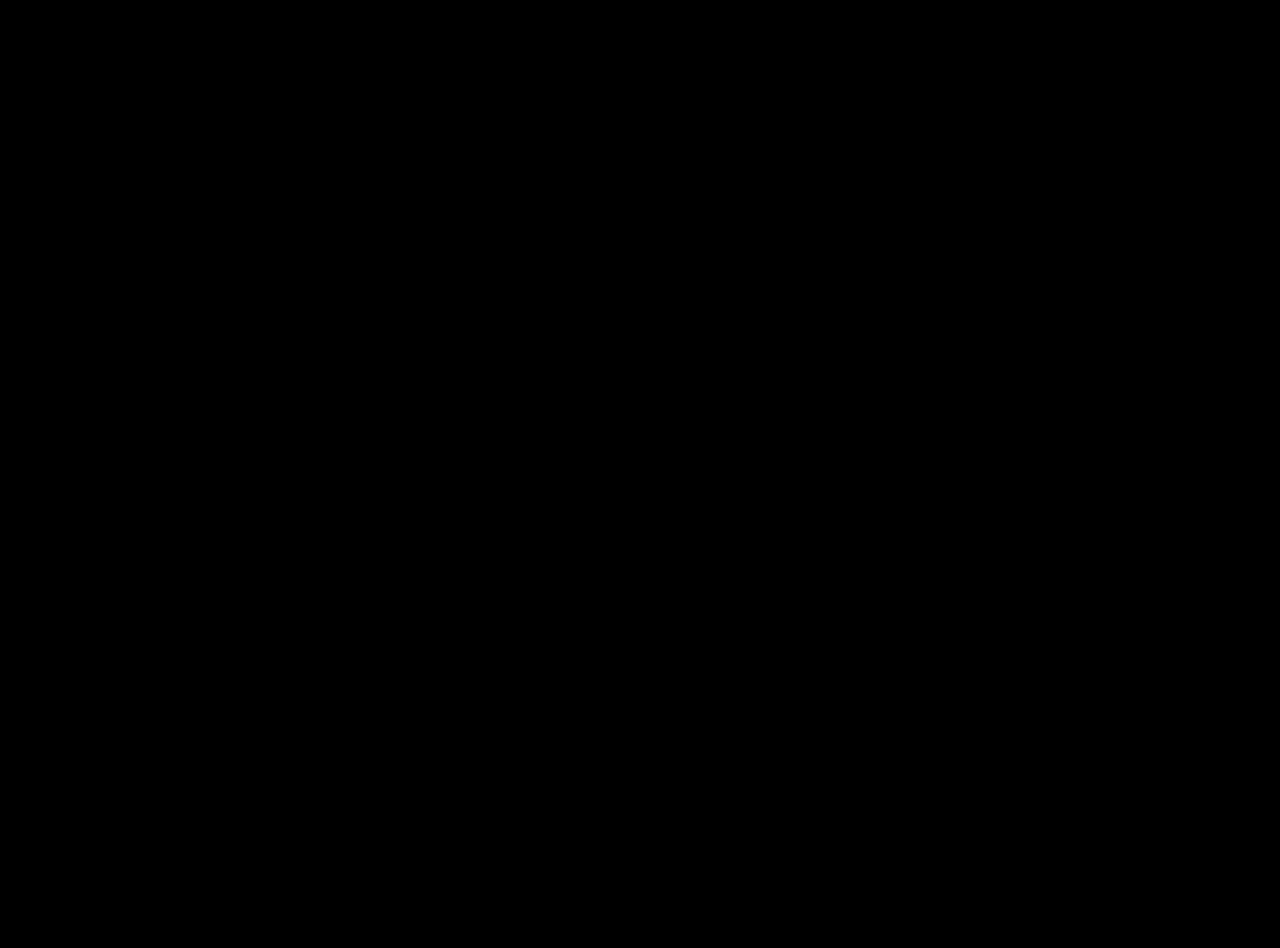
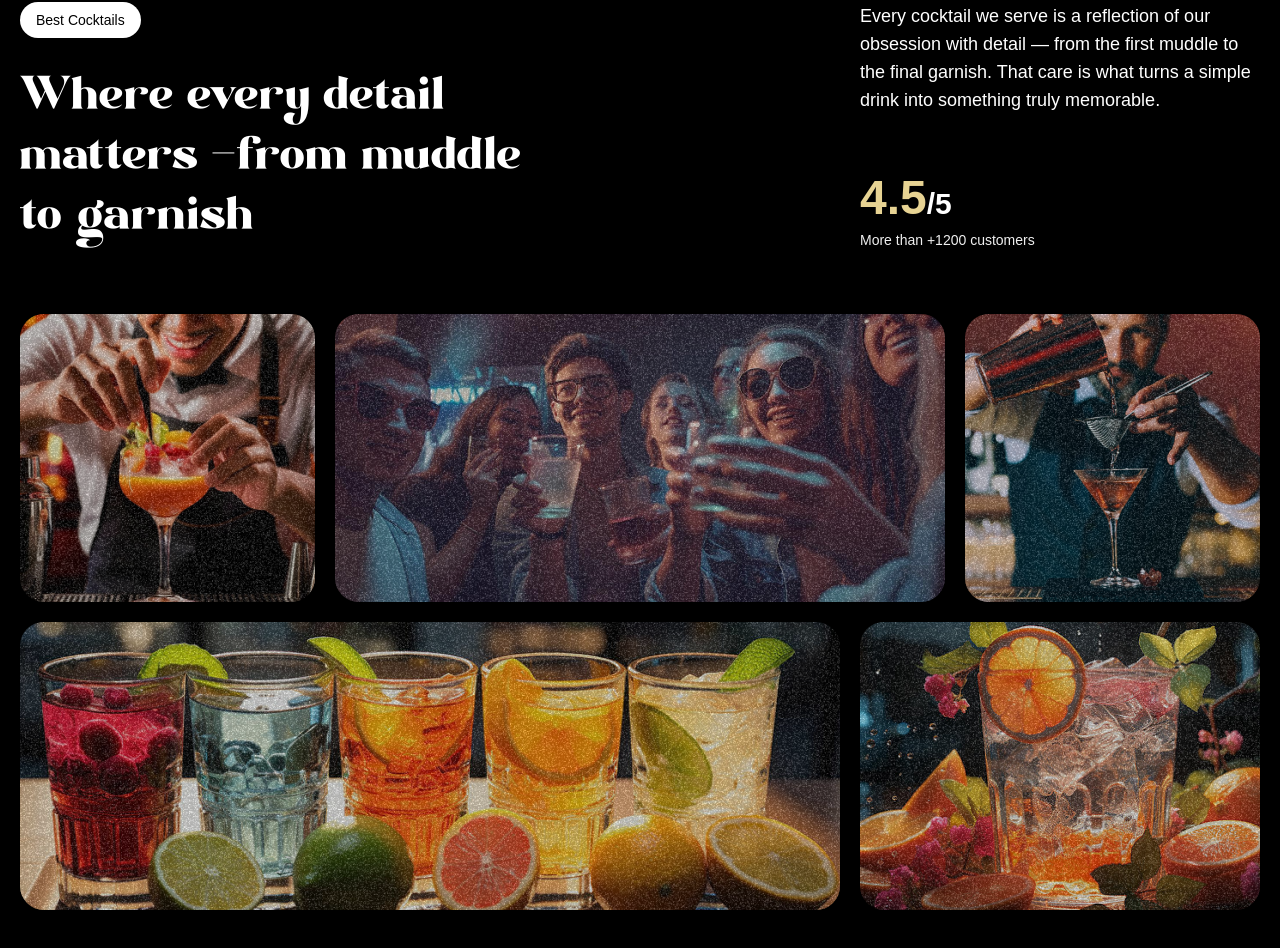
Before and after one commit to Sajal-28/Mojito_gsap, a React (Vite) app: page / in a window 1280 px wide. Shown: the part 1710-2658 px from the top of the page. Before the commit the page ends 1600 px from the top, so only its background shows below. Built offline with nearby package versions, Linux system fonts and the light colour scheme; a web font is replaced by a local one.

Commit message:
Implemented the about Section

```diff
--- a/src/App.jsx
+++ b/src/App.jsx
@@ -3,6 +3,7 @@
 import Navbar from "./components/Navbar"
 import Hero from "./components/Hero"
 import Cocktails from "./components/Cocktails"
+import About from "./components/About"
 
 gsap.registerPlugin(ScrollTrigger, SplitText)
 
@@ -12,6 +13,7 @@
         <Navbar />
         <Hero />
         <Cocktails />
+        <About />
     </main>
   )
 }
--- /dev/null
+++ b/src/components/About.jsx
@@ -0,0 +1,93 @@
+import { useGSAP } from '@gsap/react'
+import gsap from 'gsap'
+import { SplitText } from 'gsap/all'
+import React from 'react'
+
+const About = () => {
+
+    useGSAP(() => {
+        const titleSplit = SplitText.create('#about h2', {
+            type: 'words'
+        })
+
+        const scrollTimeline = gsap.timeline({
+            scrollTrigger: {
+                trigger: '#about',
+                start: 'top center'
+            }
+        })
+          .from(titleSplit.words, {
+            opacity: 0,
+            duration: 1,
+            yPercent: 100,
+            ease: 'expo.out',
+            stagger: 0.02
+          })
+          .from('.top-grid div, .bottom-grid div', {
+            opacity: 0,
+            duration: 1,
+            ease: 'power1.inOut',
+            stagger: 0.04
+          }, '-=0.5')
+    })
+
+    return (
+        <div id='about'>
+            <div className='mb-16 md:px-0 px-5'>
+                <div className='content'>
+                    <div className='md:col-span-8'>
+                        <p className='badge'>Best Cocktails</p>
+                        <h2>Where every detail matters <span className='text-white'>-</span>
+                            from muddle to garnish
+                        </h2>
+                    </div>
+
+                    <div className='sub-content'>
+                        <p>
+                            Every cocktail we serve is a reflection of our obsession with detail — from the first muddle to the final garnish. That care is what turns a simple drink into something truly memorable.
+                        </p>
+
+                        <div>
+                            <p className='md:text-3xl text-xl font-bold'>
+                                <span>4.5</span>/5
+                            </p>
+                            <p className='text-sm text-white-100'>
+                                More than +1200 customers
+                            </p>
+                        </div>
+                    </div>
+                </div>
+            </div>
+                <div className='top-grid'>
+                    <div className='md: col-span-3'>
+                        <div className='noisy'/>
+                        <img src="/images/abt1.png" alt="grind-img-1" />
+                    </div>
+
+                    <div className='md: col-span-6'>
+                        <div className='noisy'/>
+                        <img src="/images/abt2.png" alt="grind-img-2" />
+                    </div>
+
+                    <div className='md: col-span-3'>
+                        <div className='noisy'/>
+                        <img src="/images/abt5.png" alt="grind-img-5" />
+                    </div>
+                </div>
+
+                <div className='bottom-grid'>
+                    <div className='md: col-span-8'>
+                        <div className='noisy'/>
+                        <img src="/images/abt3.png" alt="grind-img-3" />
+                    </div>
+
+                    <div className='md: col-span-4'>
+                        <div className='noisy'/>
+                        <img src="/images/abt4.png" alt="grind-img-4" />
+                    </div>
+                </div>
+        </div>
+    )
+}
+
+export default About
```
